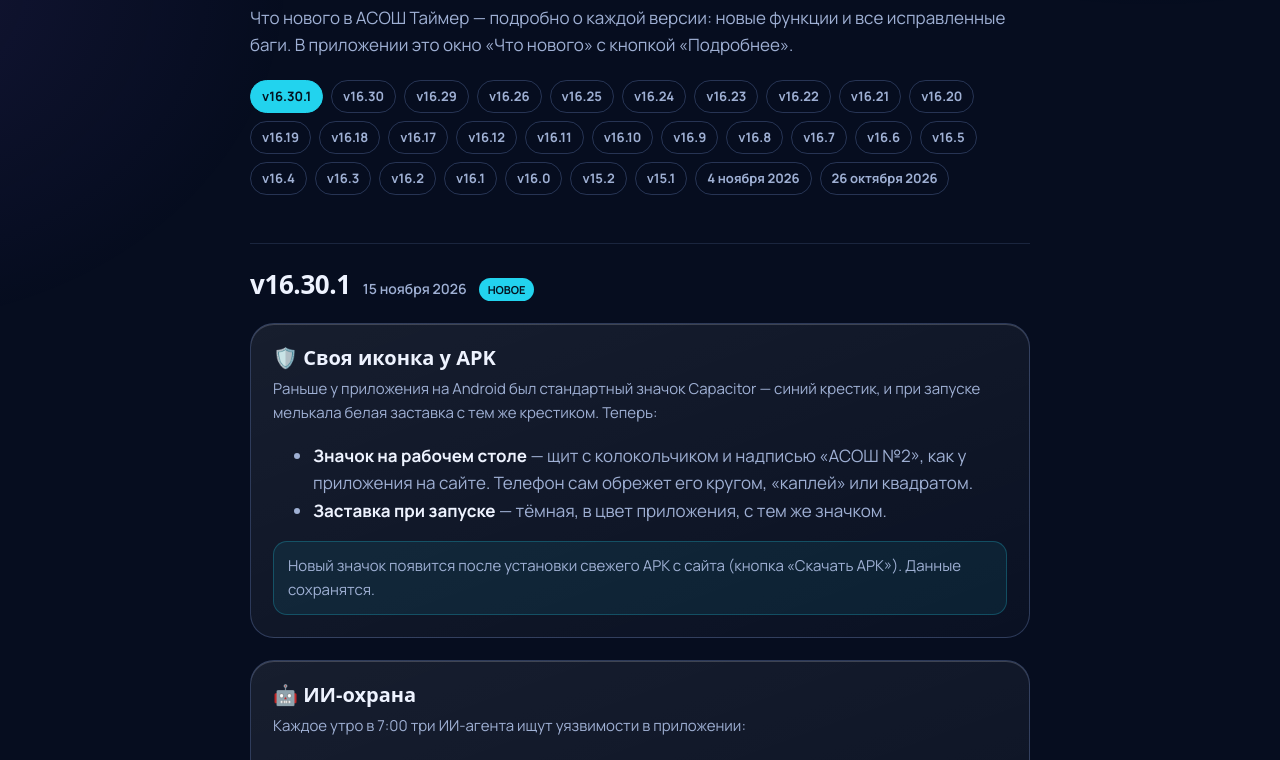
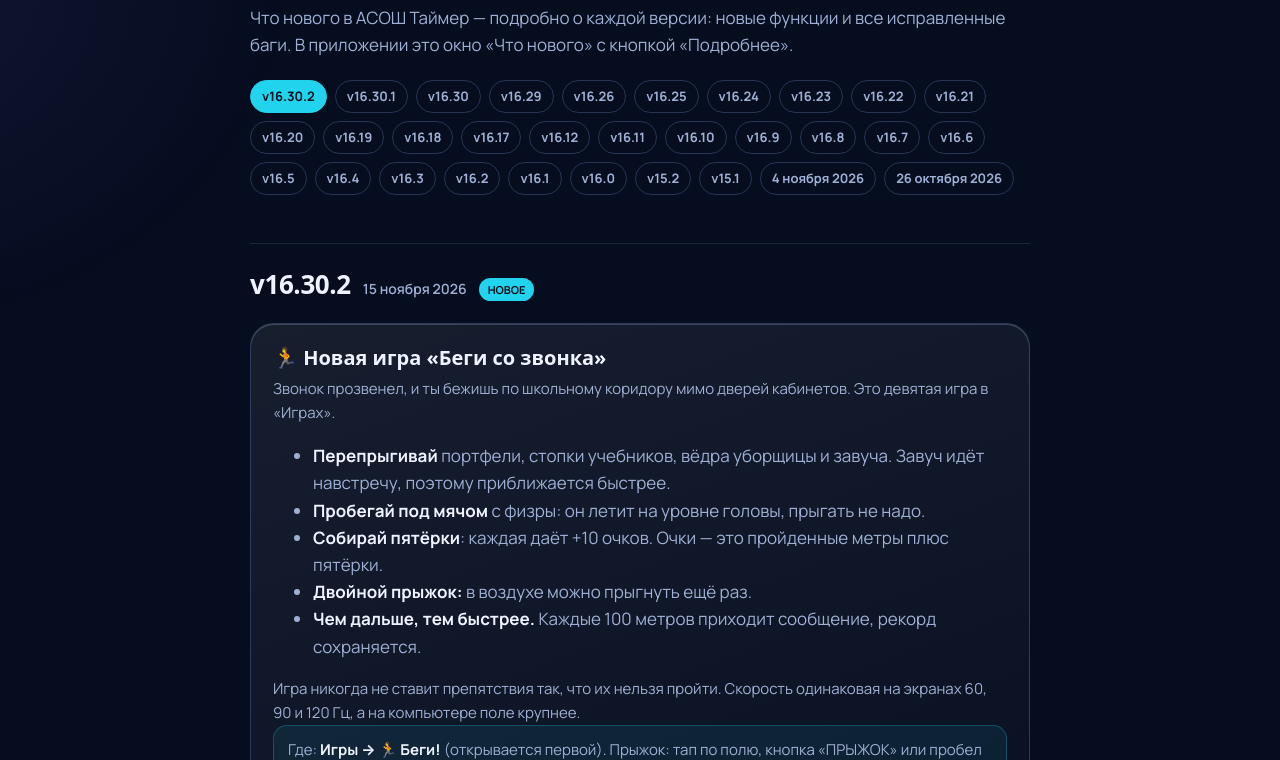
Before and after one commit to kafeevbogdan347-ui/asosh-timer-site, a plain HTML site: page updates/index.html in a window 1280 px wide. Shown: the part 260-1020 px from the top of the page. Drawn offline with Linux system fonts and the light colour scheme; a web font is replaced by a local one.

Commit message:
Обновления: раздел v16.30.2 (игра «Беги со звонка», исправления)

```diff
--- a/updates/index.html
+++ b/updates/index.html
@@ -65,7 +65,7 @@
       </a>
       <nav class="nav-links" aria-label="Разделы">
         <a href="../#features">Возможности</a>
-        <a href="#v16-26">Последнее</a>
+        <a href="#v16-30.2">Последнее</a>
         <a href="#history">История</a>
       </nav>
       <a class="btn btn-small" href="../#download">Установить</a>
@@ -77,10 +77,27 @@
       <div class="upd-hero">
         <h1>Обновления</h1>
         <p>Что нового в АСОШ Таймер — подробно о каждой версии: новые функции и все исправленные баги. В приложении это окно «Что нового» с кнопкой «Подробнее».</p>
-        <nav class="toc" aria-label="Версии"><a href="#v16-30.1">v16.30.1</a><a href="#v16-30">v16.30</a><a href="#v16-29">v16.29</a><a href="#v16-26">v16.26</a><a href="#v16-25">v16.25</a><a href="#v16-24">v16.24</a><a href="#v16-23">v16.23</a><a href="#v16-22">v16.22</a><a href="#v16-21">v16.21</a><a href="#v16-20">v16.20</a><a href="#v16-19">v16.19</a><a href="#v16-18">v16.18</a><a href="#v16-17">v16.17</a><a href="#v16-12">v16.12</a><a href="#v16-11">v16.11</a><a href="#v16-10">v16.10</a><a href="#v16-9">v16.9</a><a href="#v16-8">v16.8</a><a href="#v16-7">v16.7</a><a href="#v16-6">v16.6</a><a href="#v16-5">v16.5</a><a href="#v16-4">v16.4</a><a href="#v16-3">v16.3</a><a href="#v16-2">v16.2</a><a href="#v16-1">v16.1</a><a href="#v16-0">v16.0</a><a href="#v15-2">v15.2</a><a href="#v15-1">v15.1</a><a href="#4-ноября-2026">4 ноября 2026</a><a href="#26-октября-2026">26 октября 2026</a></nav>
+        <nav class="toc" aria-label="Версии"><a href="#v16-30.2">v16.30.2</a><a href="#v16-30.1">v16.30.1</a><a href="#v16-30">v16.30</a><a href="#v16-29">v16.29</a><a href="#v16-26">v16.26</a><a href="#v16-25">v16.25</a><a href="#v16-24">v16.24</a><a href="#v16-23">v16.23</a><a href="#v16-22">v16.22</a><a href="#v16-21">v16.21</a><a href="#v16-20">v16.20</a><a href="#v16-19">v16.19</a><a href="#v16-18">v16.18</a><a href="#v16-17">v16.17</a><a href="#v16-12">v16.12</a><a href="#v16-11">v16.11</a><a href="#v16-10">v16.10</a><a href="#v16-9">v16.9</a><a href="#v16-8">v16.8</a><a href="#v16-7">v16.7</a><a href="#v16-6">v16.6</a><a href="#v16-5">v16.5</a><a href="#v16-4">v16.4</a><a href="#v16-3">v16.3</a><a href="#v16-2">v16.2</a><a href="#v16-1">v16.1</a><a href="#v16-0">v16.0</a><a href="#v15-2">v15.2</a><a href="#v15-1">v15.1</a><a href="#4-ноября-2026">4 ноября 2026</a><a href="#26-октября-2026">26 октября 2026</a></nav>
       </div>
+<section class="rel" id="v16-30.2">
+        <div class="rel-head"><h2>v16.30.2</h2><span class="date">15 ноября 2026</span><span class="badge">НОВОЕ</span></div>
+        <div class="feature">
+          <h3>🏃 Новая игра «Беги со звонка»</h3>
+          <p>Звонок прозвенел, и ты бежишь по школьному коридору мимо дверей кабинетов. Это девятая игра в «Играх».</p>
+          <ul>
+            <li><b>Перепрыгивай</b> портфели, стопки учебников, вёдра уборщицы и завуча. Завуч идёт навстречу, поэтому приближается быстрее.</li>
+            <li><b>Пробегай под мячом</b> с физры: он летит на уровне головы, прыгать не надо.</li>
+            <li><b>Собирай пятёрки</b>: каждая даёт +10 очков. Очки — это пройденные метры плюс пятёрки.</li>
+            <li><b>Двойной прыжок:</b> в воздухе можно прыгнуть ещё раз.</li>
+            <li><b>Чем дальше, тем быстрее.</b> Каждые 100 метров приходит сообщение, рекорд сохраняется.</li>
+          </ul>
+          <p>Игра никогда не ставит препятствия так, что их нельзя пройти. Скорость одинаковая на экранах 60, 90 и 120 Гц, а на компьютере поле крупнее.</p>
+          <p class="how">Где: <b>Игры → 🏃 Беги!</b> (открывается первой). Прыжок: тап по полю, кнопка «ПРЫЖОК» или пробел на компьютере.</p>
+        </div>
+        <div class="fixes"><h3>🛠 Исправлено</h3><ul><li>Включённая заглушка закрывала только онлайн-экраны, а остальное приложение работало. Теперь она закрывает всё приложение, открытым оно остаётся только у администраторов.</li><li>После обновлений v16.27–v16.28 пропали: графика «Ультра», Liquid Glass, звуки «АСОШ» (они снова по умолчанию), широкий экран и плитки на компьютере, цвет статус-бара в APK. Всё вернули.</li><li>Значок «Разработчик» в чате видели не только у администраторов, а список администраторов обновлялся только после перезапуска.</li></ul></div>
+      </section>
 <section class="rel" id="v16-30.1">
-        <div class="rel-head"><h2>v16.30.1</h2><span class="date">15 ноября 2026</span><span class="badge">НОВОЕ</span></div>
+        <div class="rel-head"><h2>v16.30.1</h2><span class="date">15 ноября 2026</span></div>
         <div class="feature">
           <h3>🛡️ Своя иконка у APK</h3>
           <p>Раньше у приложения на Android был стандартный значок Capacitor — синий крестик, и при запуске мелькала белая заставка с тем же крестиком. Теперь:</p>
```
